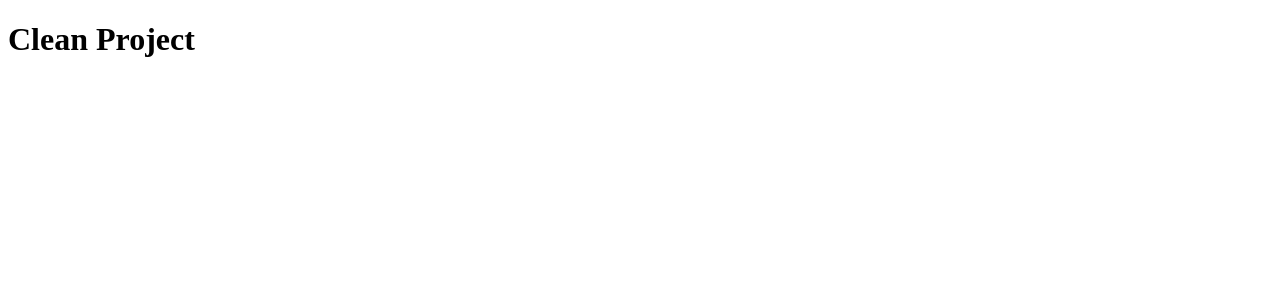
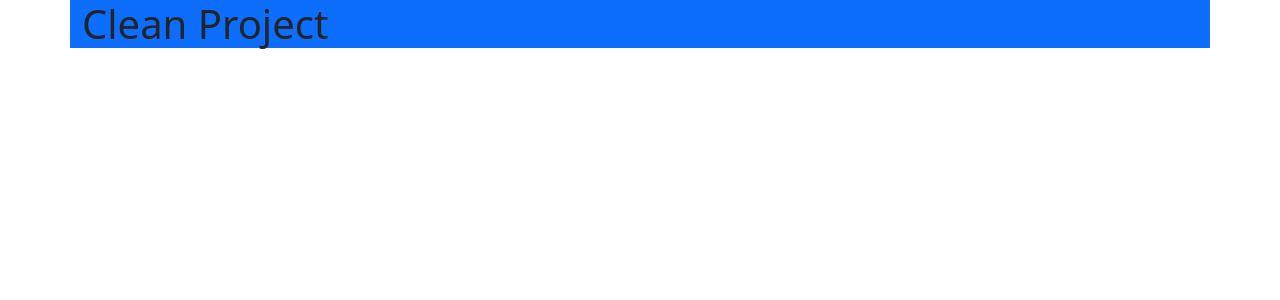
Before and after one commit to MotivatedDesigner/user-management-system-reactjs, a React (Vite) app: page / in a window 1280 px wide. Shown: the top 300 px of the page. Built offline with nearby package versions, Linux system fonts and the light colour scheme.

Commit message:
setup bootstrap & test with container

```diff
--- a/src/App.jsx
+++ b/src/App.jsx
@@ -1,12 +1,10 @@
-import { useState } from 'react'
+import Container from "react-bootstrap/Container"
 
 function App() {
-  const [count, setCount] = useState(0)
-
   return (
-    <div className="App">
+    <Container className="bg-primary">
       <h1>Clean Project</h1>
-    </div>
+    </Container>
   )
 }
 
--- a/src/main.jsx
+++ b/src/main.jsx
@@ -1,6 +1,8 @@
 import React from 'react'
 import ReactDOM from 'react-dom'
 import App from './App'
+
+import 'bootstrap/dist/css/bootstrap.min.css';
 
 ReactDOM.render(
   <React.StrictMode>
```
